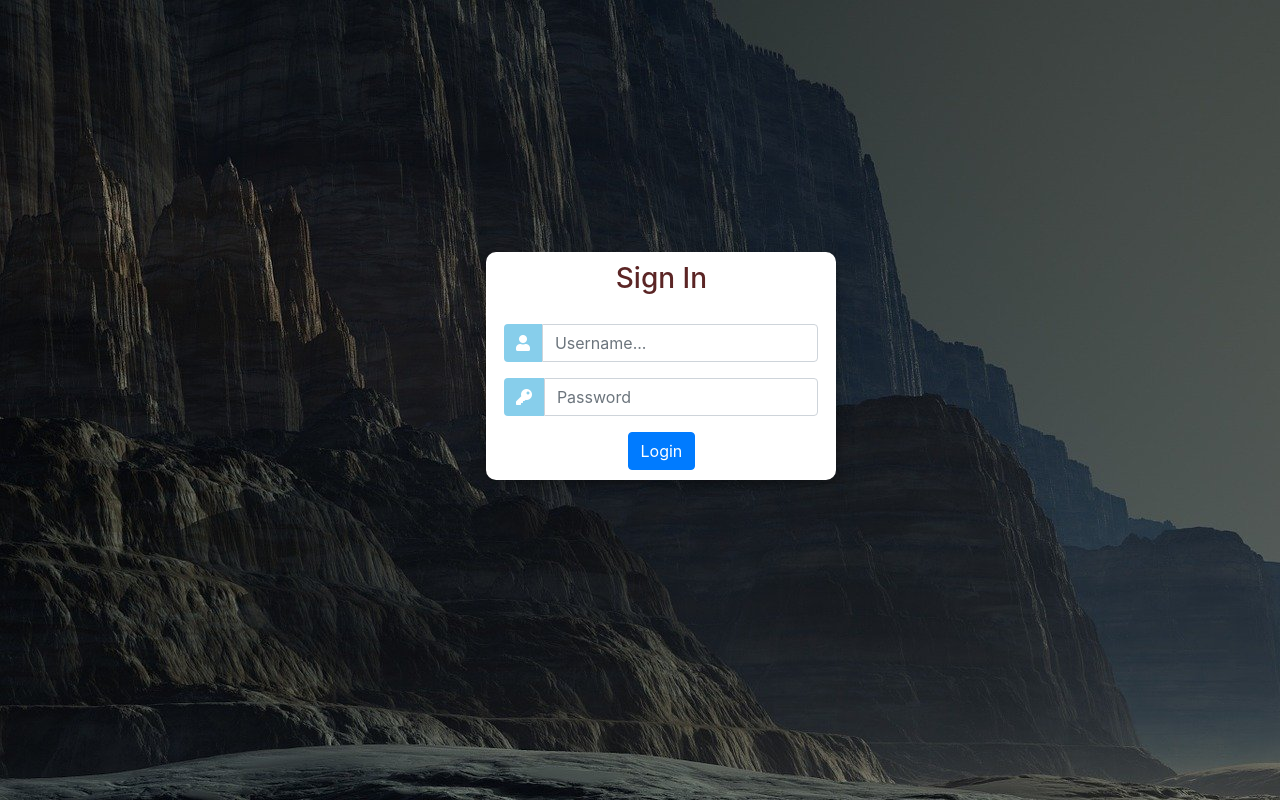
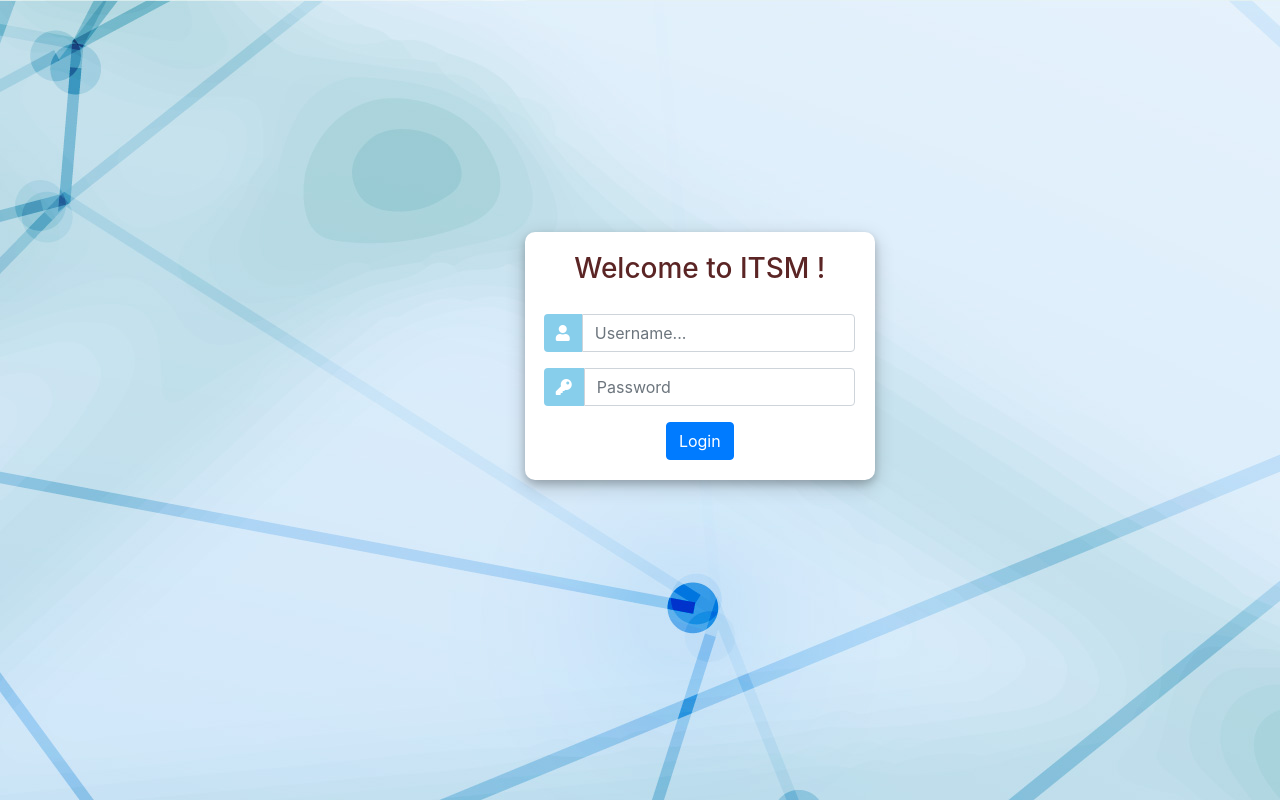
Before and after one commit to VidyaR03/Ola_itsm, a Django app: page /login_render/ in a window 1280 px wide. Run offline with Django 4.2, Linux system fonts and the light colour scheme; some libraries are stand-ins or nearby versions.

Commit message:
login_Beautification

```diff
--- a/ticketing_tool/techticket/tool/templates/tool/login.html
+++ b/ticketing_tool/techticket/tool/templates/tool/login.html
@@ -15,11 +15,11 @@
 			margin: 0;
 			padding: 0;
 			height: 100%;
-			/* background: whitesmoke !; */
-			/* background-image:url("https://1.bp.blogspot.com/-sTxAHAxirGM/WVbAe2098nI/AAAAAAABENs/_I5sYMYgLOUzaIE7FfF4qdGX-hoAkq9SgCLcBGAs/s1600/Blog_20170624_113552.jpg"); */
-			/* background-image:url("techticket/static/images/mountains-1112911_1920.jpg"); */
-			background-image: url("{% static 'images/mountains-1112911_1920.jpg' %}");
+			/* background: white !; */
+			/* background-image: url("{% static 'images/mountains-1112911_1920.jpg' %}"); */
+			background-image: url("{% static 'images/17973908.jpg' %}");
 		}
+
 		.user_card {
 			width: 350px;
 			/* height: 300px; */
@@ -28,46 +28,54 @@
 			background: white;
 			position: fixed;
 			bottom: 40%;
-			left: 38%;
+			left: 41%;
 			display: flex;
 			justify-content: center;
 			flex-direction: column;
-			padding: 10px;
+			padding: 20px;
 			box-shadow: 0 4px 8px 0 rgba(0, 0, 0, 0.2), 0 6px 20px 0 rgba(0, 0, 0, 0.19);
 			-webkit-box-shadow: 0 4px 8px 0 rgba(0, 0, 0, 0.2), 0 6px 20px 0 rgba(0, 0, 0, 0.19);
 			-moz-box-shadow: 0 4px 8px 0 rgba(0, 0, 0, 0.2), 0 6px 20px 0 rgba(0, 0, 0, 0.19);
 			border-radius: 10px;
 		}
+
 		.form_container {
 			margin-top: 20px;
 		}
-		#form-title{
+
+		#form-title {
 			color: rgb(91, 37, 37);
 		}
+
 		.login_btn {
 			width: 100%;
 			background: #33ccff !important;
 			color: white !important;
 		}
+
 		.login_btn:focus {
 			box-shadow: none !important;
 			outline: 0px !important;
 		}
+
 		.login_container {
 			padding: 0 2rem;
 		}
+
 		.input-group-text {
 			background: skyblue !important;
 			color: white !important;
 			border: 0 !important;
 			border-radius: 0.25rem 0 0 0.25rem !important;
 		}
+
 		.input_user,
 		.input_pass:focus {
 			box-shadow: none !important;
 			outline: 0px !important;
 		}
-		#messages{
+
+		#messages {
 			background-color: grey;
 			color: #fff;
 			padding: 10px;
@@ -75,12 +83,15 @@
 		}
 	</style>
 </head>
-<body >
+
+<body>
 	<div class="container h-100">
 		<div class="d-flex justify-content-center">
+			<a href="https://olatechs.com/"><img src="{% static 'images/olatlogo_300dpi_updated.png' %}"
+					style="height: 70px; max-width: fit-content; margin-top: 10px; position: fixed; top: 230px; left: 41%;"></a>
 			<div class="user_card">
 				<div class="d-flex justify-content-center">
-					<h3 id="form-title">Sign In</h3>
+					<h3 id="form-title">Welcome to ITSM !</h3>
 				</div>
 				<div class="d-flex justify-content-center form_container">
 					<form method="POST" action="/login">
@@ -109,4 +120,5 @@
 		</div>
 	</div>
 </body>
+
 </html>
```
Also changed, not shown: ticketing_tool/techticket/static/images/17973908.jpg (added).
